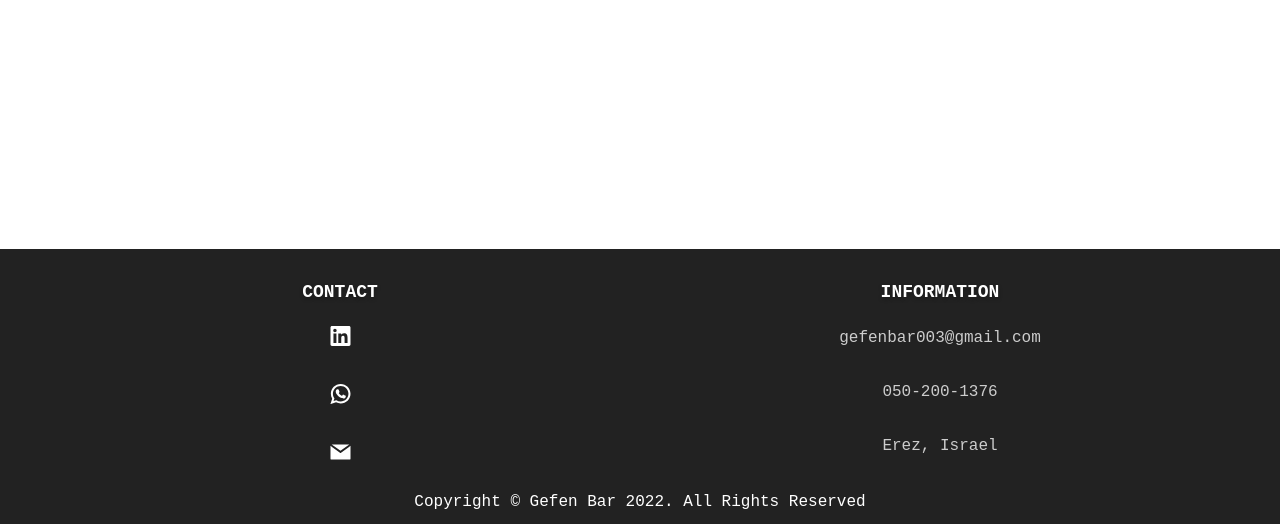
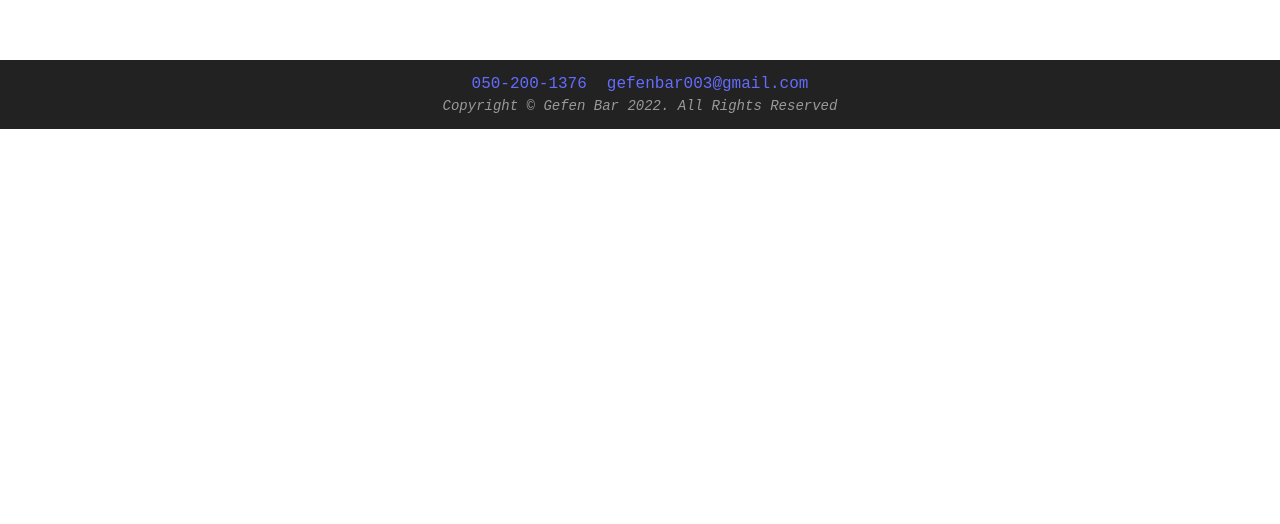
Before and after one commit to gefenbar/ReactJS-Portfolio, a React (Vite) app: page / in a window 1280 px wide. Shown: the part 671-1195 px from the top of the page. After the commit the page ends 980 px from the top, so only its background shows below. Built offline with nearby package versions, Linux system fonts and the light colour scheme.

Commit message:
minimized footer

```diff
--- a/src/App.jsx
+++ b/src/App.jsx
@@ -19,6 +19,7 @@ export default function App() {
 
   return (
     <>
+      <div className="app">
         {/* <BackgroundScene /> */}
         {/* <SocialBalls /> */}
         {/* <Model /> */}
@@ -32,6 +33,8 @@ export default function App() {
             <Route path="/contact" element={<Contact />} />
           </Routes>
         </BrowserRouter>
+      </div >
+
       <Footer />
       </>
   );
--- a/src/Components/Footer.jsx
+++ b/src/Components/Footer.jsx
@@ -1,48 +1,41 @@
 import { Canvas } from '@react-three/fiber';
-import '../styles/Footer.css'
+import '../styles/Footer.css';
+
 export default function Footer() {
     return (
-
         <footer>
             <div className="footer">
                 <div className="contain">
                     <div className="col">
-                        <h5>contact</h5>
-                        <ul className="footer_social">
-                            <li>
-                                <a
-                                    href="https://www.linkedin.com/in/gefen-bar-software-developer/"
-                                    target="_blank"
-                                >
-                                    <img src="images/SVG/linkedin_logo.svg" alt="linkedin icon" />
-                                </a>
-                            </li>
-                            <li>
-                                <a href="https://wa.me/972502001376" target="_blank">
-                                    <img src="images/SVG/whatsapp_logo.svg" alt="whatsapp icon" />
-                                </a>
-                            </li>
-                            <li>
-                                <a href="mailto:gefenbar003@gmail.com" target="_blank">
-                                    <img src="images/SVG/email_logo.svg" alt="email icon" />
-                                </a>
-                            </li>
+                        <ul>
+                            <a href='tel:972502001376'>    <li>050-200-1376</li></a>
+                            <a href='mailto:gefenbar003@gmail.com' ><li>gefenbar003@gmail.com</li></a>
                         </ul>
                     </div>
                     <div className="col">
-                        <h5>information</h5>
-                        <ul>
-                            <li>gefenbar003@gmail.com</li>
-                            <li>050-200-1376</li>
-                            <li>Erez, Israel</li>
-                        </ul>
+                        <p id="copyright">Copyright © Gefen Bar 2022. All Rights Reserved</p>
                     </div>
-                    <div className="clearfix" />
                 </div>
             </div>
-            <p id="copyright">Copyright © Gefen Bar 2022. All Rights Reserved</p>
         </footer>
+    );
+}
 
 
-    )
-}
+// <ul className="footer_social">
+//               <li>
+//                 <a href="https://www.linkedin.com/in/gefen-bar-software-developer/" target="_blank">
+//                   <img src="images/SVG/linkedin_logo.svg" alt="linkedin icon" />
+//                 </a>
+//               </li>
+//               <li>
+//                 <a href="https://wa.me/972502001376" target="_blank">
+//                   <img src="images/SVG/whatsapp_logo.svg" alt="whatsapp icon" />
+//                 </a>
+//               </li>
+//               <li>
+//                 <a href="mailto:gefenbar003@gmail.com" target="_blank">
+//                   <img src="images/SVG/email_logo.svg" alt="email icon" />
+//                 </a>
+//               </li>
+//             </ul>
--- a/src/Components/Hero.jsx
+++ b/src/Components/Hero.jsx
@@ -29,7 +29,7 @@ export default function Hero() {
     }, []);
 
     useEffect(() => {
-        const buttonTimer = setTimeout(() => setShowButton(true), 13500);
+        const buttonTimer = setTimeout(() => setShowButton(true), 14500);
 
         return () => {
             clearTimeout(buttonTimer);
--- a/src/Components/Projects.jsx
+++ b/src/Components/Projects.jsx
@@ -1,3 +1,4 @@
+import '../styles/Projects.css'
 import { Canvas } from '@react-three/fiber';
 
 export default function Project() {
@@ -7,7 +8,7 @@ export default function Project() {
             <div className="projects">
                 <button
                     type="button"
-                    onclick='window.location.href="https://github.com/gefenbar/Website-Eye-Robot-full-version"'
+                    onClick={() => window.location.href = "https://github.com/gefenbar/Website-Eye-Robot-full-version"}
                 >
                     Final Year
                     <br />
@@ -17,7 +18,7 @@ export default function Project() {
             <div className="projects">
                 <button
                     type="button"
-                    onclick='window.location.href="https://github.com/gefenbar/Prototype5"'
+                    onClick={() => window.location.href = "https://github.com/gefenbar/Prototype5"}
                 >
                     Unity
                     <br />
@@ -27,14 +28,12 @@ export default function Project() {
                 <br />
                 <button
                     type="button"
-                    onclick='window.location.href="https://github.com/gefenbar/"'
+                    onClick={() => window.location.href = "https://github.com/gefenbar/"}
                 >
                     {" "}
-                    More on my github account..
+                    More on my GitHub account..
                 </button>
-                {/* <a id="more_github_text" href="https://github.com/gefenbar/">And more on my github account..</a> */}
             </div>
         </section>
-
-    )
+    );
 }
--- a/src/index.css
+++ b/src/index.css
@@ -26,7 +26,7 @@ a:hover {
 
 body {
   margin: 0;
-  /* display: flex; */
+  display: grid;
   place-items: center;
   min-width: 320px;
   min-height: 100vh;
--- a/src/styles/Footer.css
+++ b/src/styles/Footer.css
@@ -5,21 +5,18 @@ body {
     padding: 0;
 }
 
-.content {
-    flex: 1;
-    min-height: calc(100vh - 100px);
-    /* Adjust the height based on your footer's height */
-}
-
-
 footer {
-    position: relative;
+    position: fixed;
+    left: 0;
+    bottom: 0;
+    right: 0;
     background-color: #222;
     color: #ccc;
     font-family: 'Courier New', Courier, monospace !important;
-    /* padding: 20px 0; */
-    bottom: 0;
-    width: 100%;
+    display: flex;
+    justify-content: space-between;
+    align-items: center;
+    padding: 12px;
 }
 
 .footer {
@@ -28,15 +25,14 @@ footer {
 }
 
 .col {
-    width: 50%;
-    box-sizing: border-box;
-    float: left;
     text-align: center;
 }
 
 .col h5 {
     font-size: 18px;
     text-transform: uppercase;
+    margin-bottom: 10px;
+    font-family: 'Courier New', Courier, monospace !important;
 }
 
 .col ul {
@@ -44,10 +40,10 @@ footer {
     margin: 0;
     padding: 0;
     display: flex;
-    flex-direction: column;
     flex-wrap: wrap;
+    gap: 20px;
+    justify-content: center;
 }
-
 
 .col ul li a {
     color: #ccc;
@@ -58,36 +54,15 @@ footer {
     color: #fff;
 }
 
+/*
 .col ul li {
     margin: 0;
     padding: 10px;
-    margin-bottom: 10px;
-
 }
-
-.col ul li a img {
-    filter: invert(100%);
-    width: 25px;
-    height: 20px;
-}
-
-.clearfix {
-    clear: both;
-}
+ */
 
 #copyright {
-    width: 100%;
-    text-align: center;
-    color: white;
-    padding-bottom: 10px;
-    margin: 0;
+    font-size: 14px;
+    font-style: italic;
+    opacity: 0.7;
 }
-
-h5 {
-    font-size: 18px;
-    font-weight: bold;
-    color: white;
-    text-shadow: 0 2px 4px rgba(0, 0, 0, 0.3);
-    margin-bottom: 10px;
-    font-family: 'Courier New', Courier, monospace !important;
-}
--- a/src/styles/Hero.css
+++ b/src/styles/Hero.css
@@ -1,6 +1,7 @@
 #hero_section {
     position: relative;
     height: 100vh;
+    margin-top: 180px !important;
 }
 
 
```
Lines whose indentation alone changed are shown as unchanged.
